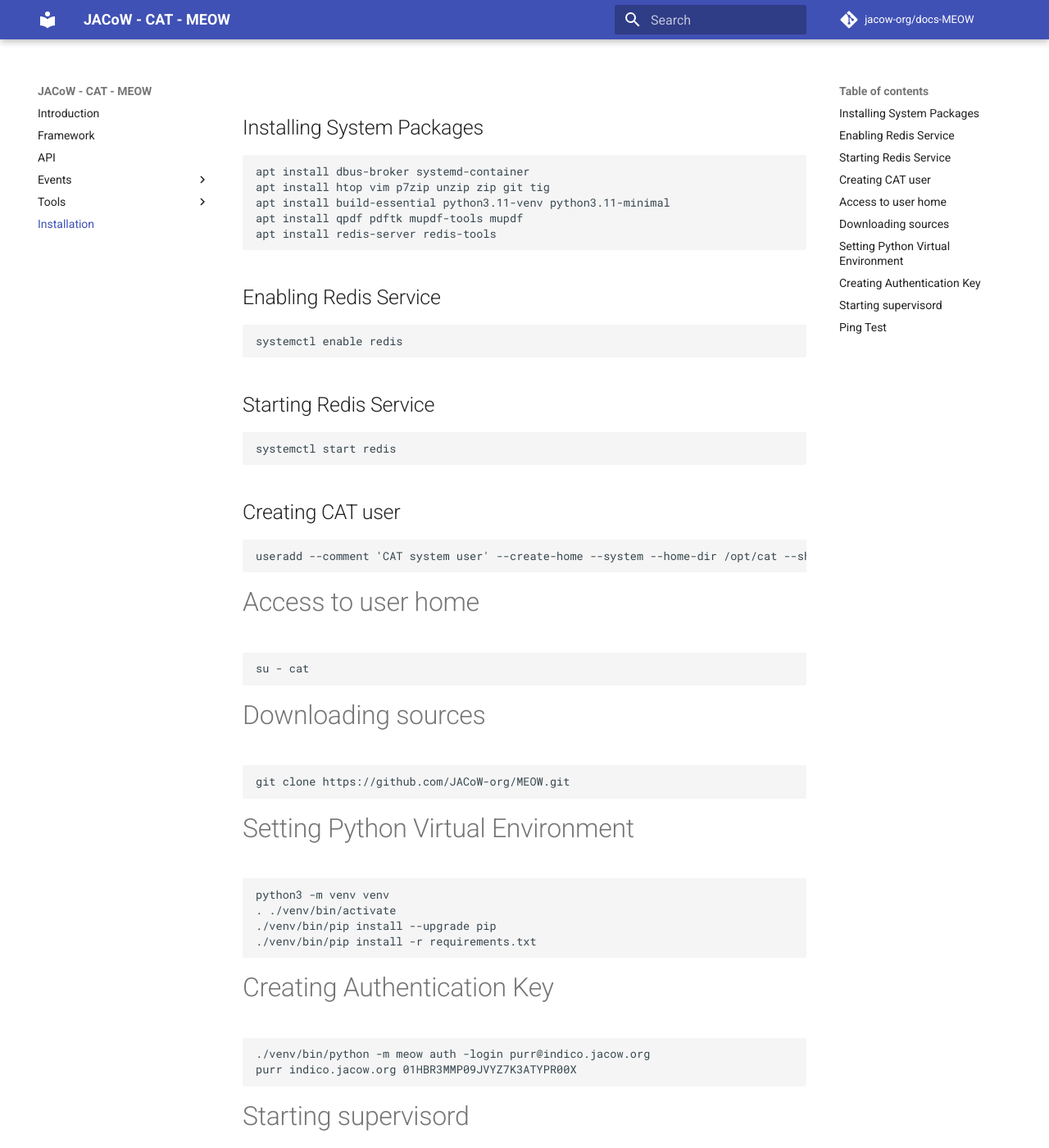
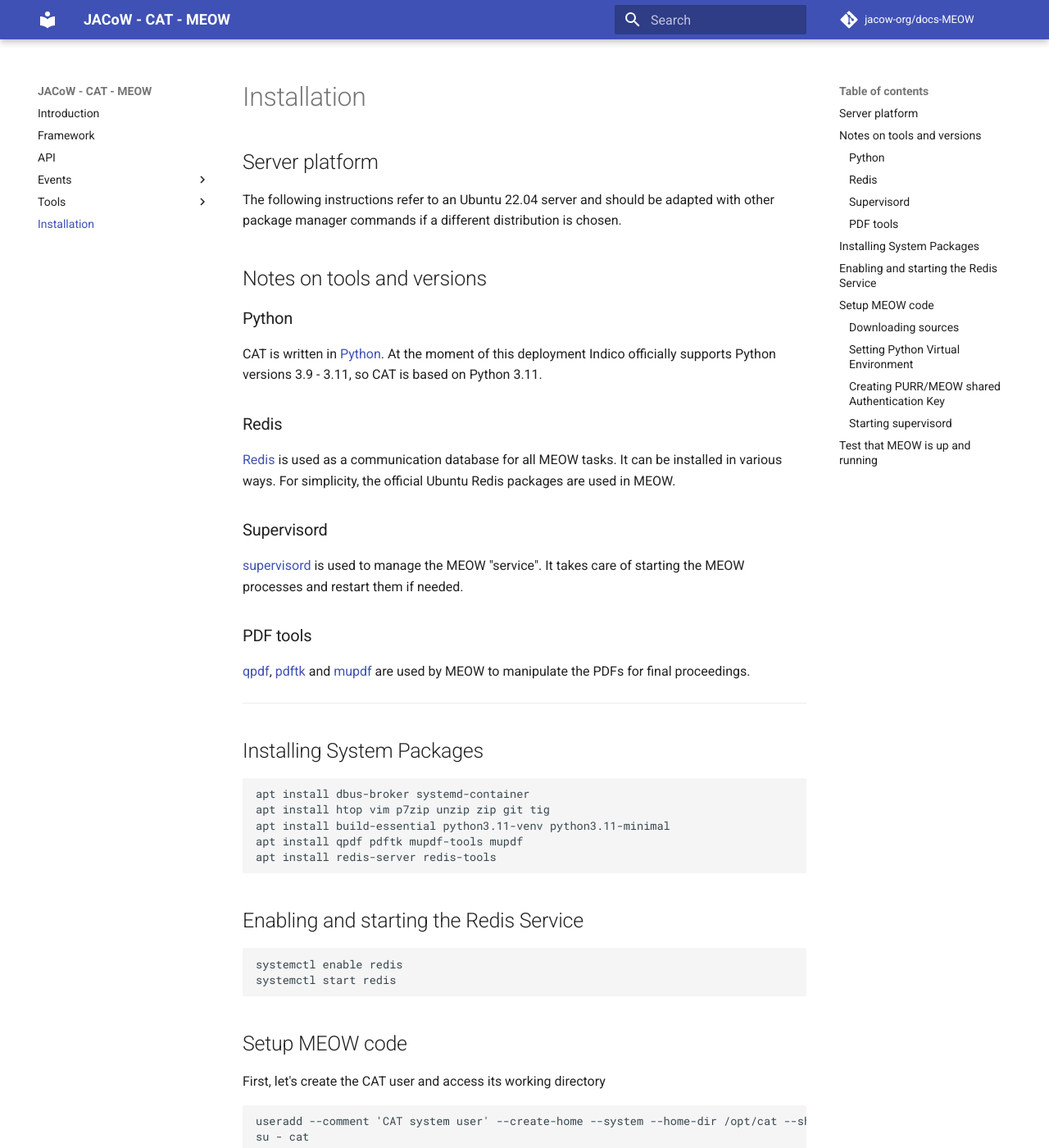
Before and after one commit to JACoW-org/docs-MEOW, an MkDocs documentation site: the page built from docs/install.md, in a window 1280 px wide and 1400 px high. Shown: the whole window at 82% size. Built offline with MkDocs 1.6.1 and Material for MkDocs 9.7.7, drawn with Linux system fonts in a browser that asks for light colours; comment, search, counter and statistics services are not loaded; some of the changed text lies outside the part shown.

Commit message:
Installation instructions enhancements

````diff
--- a/docs/install.md
+++ b/docs/install.md
@@ -1,3 +1,27 @@
+## Server platform
+
+The following instructions refer to an Ubuntu 22.04 server and should be adapted with other package manager commands if a different distribution is chosen.
+
+## Notes on tools and versions
+
+### Python
+
+CAT is written in [Python](https://www.python.org/). At the moment of this deployment Indico officially supports Python versions 3.9 - 3.11, so CAT is based on Python 3.11.
+
+### Redis
+
+[Redis](https://redis.io/) is used as a communication database for all MEOW tasks. It can be installed in various ways. For simplicity, the official Ubuntu Redis packages are used in MEOW.
+
+### Supervisord
+
+[supervisord](http://supervisord.org) is used to manage the MEOW "service". It takes care of starting the MEOW processes and restart them if needed.
+
+### PDF tools
+
+[qpdf](https://qpdf.sourceforge.io/), [pdftk](https://www.pdflabs.com/tools/pdftk-the-pdf-toolkit/) and  [mupdf](https://mupdf.com) are used by MEOW to manipulate the PDFs for final proceedings.
+
+---
+
 ## Installing System Packages
 
 ```bash
@@ -8,37 +32,29 @@
 apt install redis-server redis-tools
 ```
 
-## Enabling Redis Service
+## Enabling and starting the Redis Service
 
 ```bash
 systemctl enable redis
-```
-
-## Starting Redis Service
-
-```bash
 systemctl start redis
 ```
 
-## Creating CAT user
+## Setup MEOW code
+
+First, let's create the CAT user and access its working directory
 
 ```bash
 useradd --comment 'CAT system user' --create-home --system --home-dir /opt/cat --shell /usr/bin/bash cat
-```
-
-# Access to user home
-
-```bash
 su - cat
 ```
 
-# Downloading sources
+### Downloading sources
 
 ```bash
 git clone https://github.com/JACoW-org/MEOW.git
 ```
 
-# Setting Python Virtual Environment
+### Setting Python Virtual Environment
 
 ```bash
 python3 -m venv venv
@@ -47,20 +63,20 @@
 ./venv/bin/pip install -r requirements.txt
 ```
 
-# Creating Authentication Key
+### Creating PURR/MEOW shared Authentication Key
 
 ```bash
 ./venv/bin/python -m meow auth -login purr@indico.jacow.org
 purr indico.jacow.org 01HBR3MMP09JVYZ7K3ATYPR00X
 ```
 
-# Starting supervisord
+### Starting supervisord
 
 ```bash
 ./venv/bin/supervisord -n -c ./conf/supervisord.conf
 ```
 
-# Ping Test
+## Test that MEOW is up and running
 
 ```bash
 curl http://127.0.0.1:8080/api/ping/01HBR3MMP09JVYZ7K3ATYPR00X
````
